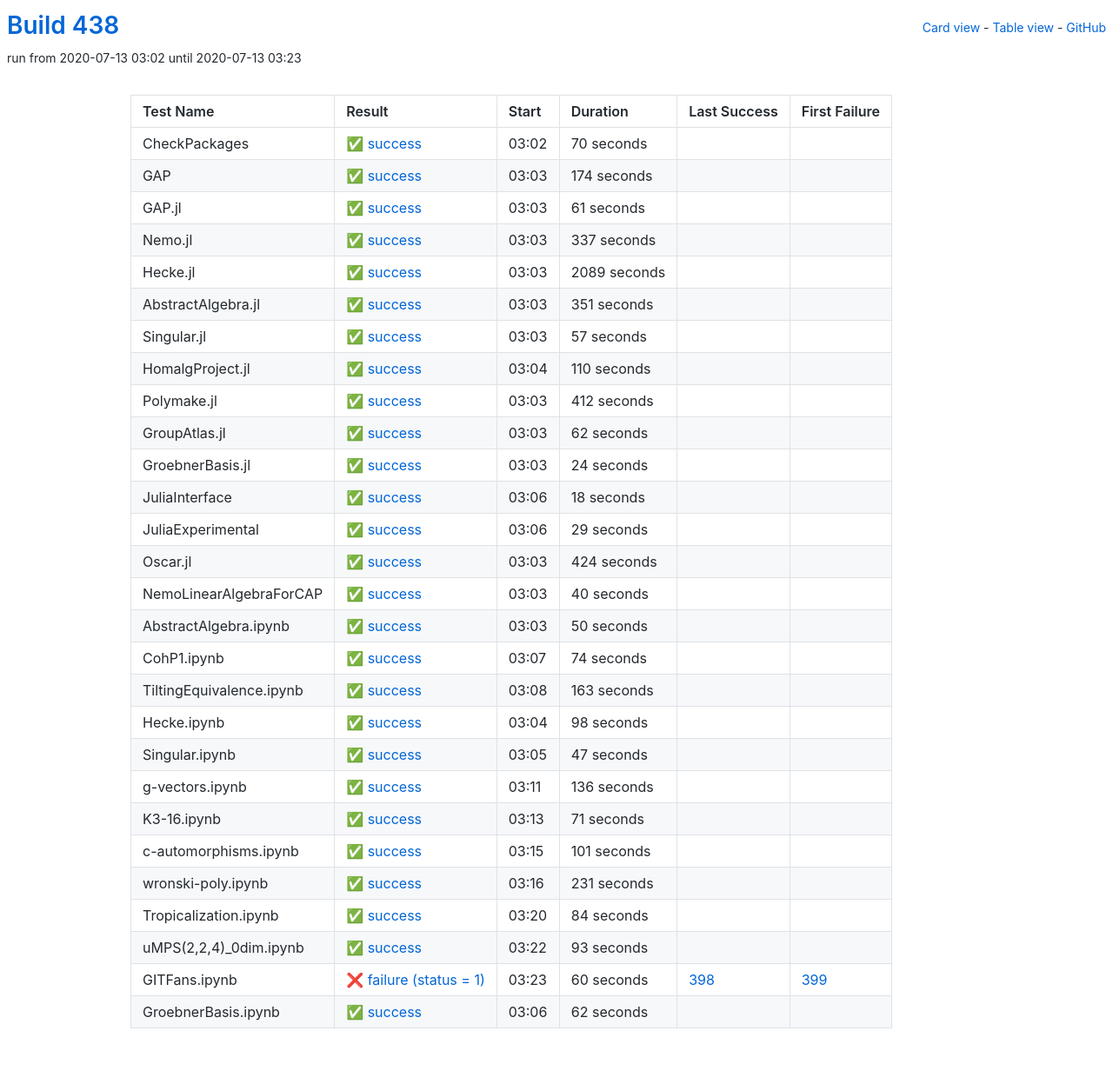
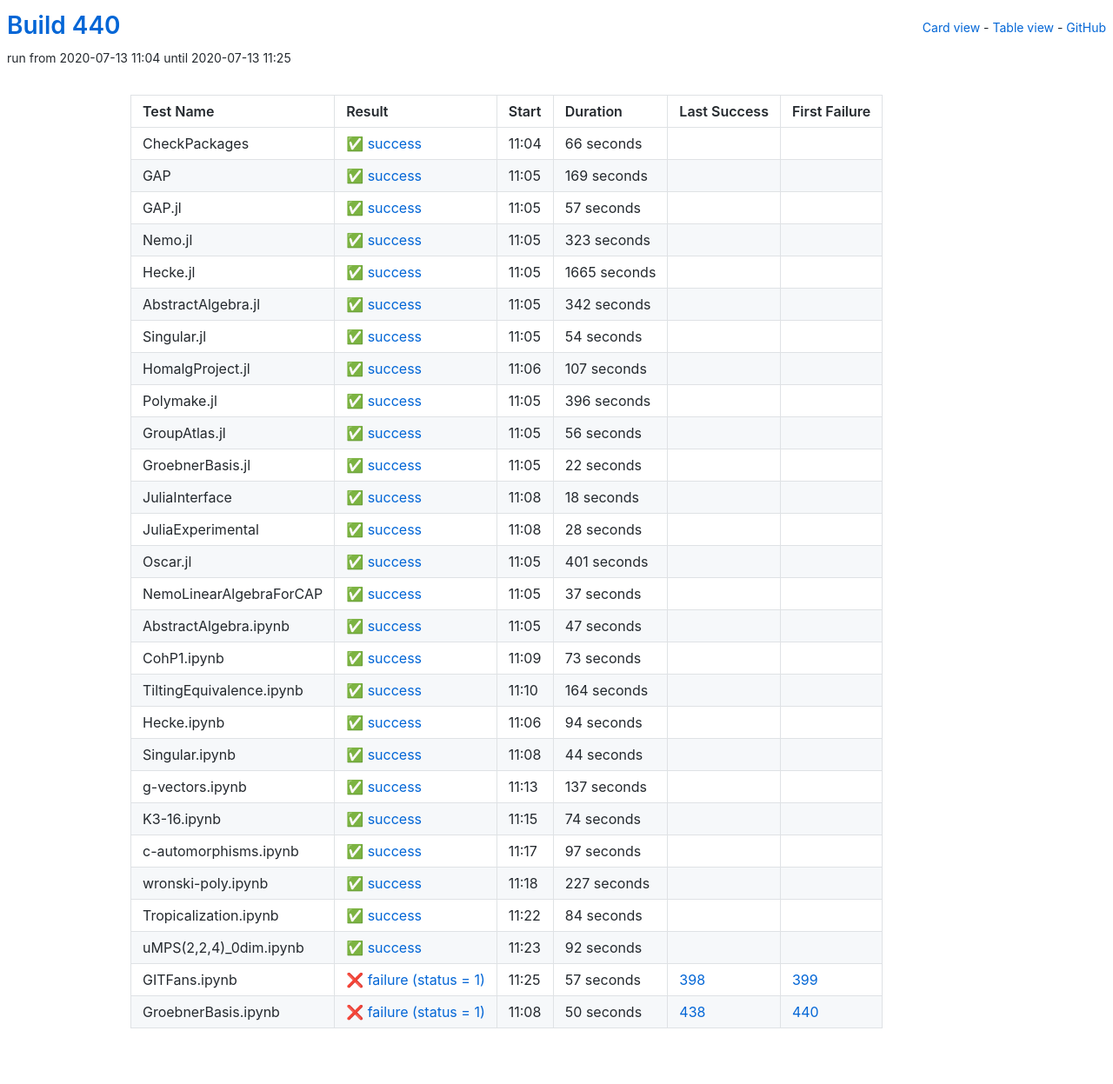
Before and after one commit to oscar-system/oscar-ci-status-stable, a Jekyll site: the page built from table.html, in a window 1280 px wide. Shown: the whole page at 87% size. Built offline with Jekyll 4.4.1, drawn with Linux system fonts in a browser that asks for light colours.

Commit message:
Build #440

```diff
--- a/_data/ci.yml
+++ b/_data/ci.yml
@@ -1,6 +1,6 @@
 ---
-build: 438
-build_url: https://oscarci.mathematik.uni-kl.de/job/oscar-stable/438/
+build: 440
+build_url: https://oscarci.mathematik.uni-kl.de/job/oscar-stable/440/
 job: oscar-stable
 organization: oscar-system
 repo: oscar-ci-status-stable
@@ -8,80 +8,32 @@ repourl: https://github.com/oscar-system/oscar-ci-status-stable
 tests:
 - name: CheckPackages
   id: checkpackages
-  log: https://oscarci.mathematik.uni-kl.de/job/oscar-stable/438/artifact/logs/build-438/CheckPackages.log
-  start: 2020-07-13 03:02
+  log: https://oscarci.mathematik.uni-kl.de/job/oscar-stable/440/artifact/logs/build-440/CheckPackages.log
+  start: 2020-07-13 11:04
   success: true
   exitcode: 0
   status: success
-  duration: 70
+  duration: 66
   last_success: false
   last_success_url:
   first_failure: false
   first_failure_url:
 - name: GAP
   id: gap
-  log: https://oscarci.mathematik.uni-kl.de/job/oscar-stable/438/artifact/logs/build-438/GAP.log
-  start: 2020-07-13 03:03
+  log: https://oscarci.mathematik.uni-kl.de/job/oscar-stable/440/artifact/logs/build-440/GAP.log
+  start: 2020-07-13 11:05
   success: true
   exitcode: 0
   status: success
-  duration: 174
+  duration: 169
   last_success: false
   last_success_url:
   first_failure: false
   first_failure_url:
 - name: GAP.jl
   id: gap-jl
-  log: https://oscarci.mathematik.uni-kl.de/job/oscar-stable/438/artifact/logs/build-438/GAP.jl.log
-  start: 2020-07-13 03:03
-  success: true
-  exitcode: 0
-  status: success
-  duration: 61
-  last_success: false
-  last_success_url:
-  first_failure: false
-  first_failure_url:
-- name: Nemo.jl
-  id: nemo-jl
-  log: https://oscarci.mathematik.uni-kl.de/job/oscar-stable/438/artifact/logs/build-438/Nemo.jl.log
-  start: 2020-07-13 03:03
-  success: true
-  exitcode: 0
-  status: success
-  duration: 337
-  last_success: false
-  last_success_url:
-  first_failure: false
-  first_failure_url:
-- name: Hecke.jl
-  id: hecke-jl
-  log: https://oscarci.mathematik.uni-kl.de/job/oscar-stable/438/artifact/logs/build-438/Hecke.jl.log
-  start: 2020-07-13 03:03
-  success: true
-  exitcode: 0
-  status: success
-  duration: 2089
-  last_success: false
-  last_success_url:
-  first_failure: false
-  first_failure_url:
-- name: AbstractAlgebra.jl
-  id: abstractalgebra-jl
-  log: https://oscarci.mathematik.uni-kl.de/job/oscar-stable/438/artifact/logs/build-438/AbstractAlgebra.jl.log
-  start: 2020-07-13 03:03
-  success: true
-  exitcode: 0
-  status: success
-  duration: 351
-  last_success: false
-  last_success_url:
-  first_failure: false
-  first_failure_url:
-- name: Singular.jl
-  id: singular-jl
-  log: https://oscarci.mathematik.uni-kl.de/job/oscar-stable/438/artifact/logs/build-438/Singular.jl.log
-  start: 2020-07-13 03:03
+  log: https://oscarci.mathematik.uni-kl.de/job/oscar-stable/440/artifact/logs/build-440/GAP.jl.log
+  start: 2020-07-13 11:05
   success: true
   exitcode: 0
   status: success
@@ -90,58 +42,106 @@ tests:
   last_success_url:
   first_failure: false
   first_failure_url:
-- name: HomalgProject.jl
-  id: homalgproject-jl
-  log: https://oscarci.mathematik.uni-kl.de/job/oscar-stable/438/artifact/logs/build-438/HomalgProject.jl.log
-  start: 2020-07-13 03:04
+- name: Nemo.jl
+  id: nemo-jl
+  log: https://oscarci.mathematik.uni-kl.de/job/oscar-stable/440/artifact/logs/build-440/Nemo.jl.log
+  start: 2020-07-13 11:05
   success: true
   exitcode: 0
   status: success
-  duration: 110
+  duration: 323
+  last_success: false
+  last_success_url:
+  first_failure: false
+  first_failure_url:
+- name: Hecke.jl
+  id: hecke-jl
+  log: https://oscarci.mathematik.uni-kl.de/job/oscar-stable/440/artifact/logs/build-440/Hecke.jl.log
+  start: 2020-07-13 11:05
+  success: true
+  exitcode: 0
+  status: success
+  duration: 1665
+  last_success: false
+  last_success_url:
+  first_failure: false
+  first_failure_url:
+- name: AbstractAlgebra.jl
+  id: abstractalgebra-jl
+  log: https://oscarci.mathematik.uni-kl.de/job/oscar-stable/440/artifact/logs/build-440/AbstractAlgebra.jl.log
+  start: 2020-07-13 11:05
+  success: true
+  exitcode: 0
+  status: success
+  duration: 342
+  last_success: false
+  last_success_url:
+  first_failure: false
+  first_failure_url:
+- name: Singular.jl
+  id: singular-jl
+  log: https://oscarci.mathematik.uni-kl.de/job/oscar-stable/440/artifact/logs/build-440/Singular.jl.log
+  start: 2020-07-13 11:05
+  success: true
+  exitcode: 0
+  status: success
+  duration: 54
+  last_success: false
+  last_success_url:
+  first_failure: false
+  first_failure_url:
+- name: HomalgProject.jl
+  id: homalgproject-jl
+  log: https://oscarci.mathematik.uni-kl.de/job/oscar-stable/440/artifact/logs/build-440/HomalgProject.jl.log
+  start: 2020-07-13 11:06
+  success: true
+  exitcode: 0
+  status: success
+  duration: 107
   last_success: false
   last_success_url:
   first_failure: false
   first_failure_url:
 - name: Polymake.jl
   id: polymake-jl
-  log: https://oscarci.mathematik.uni-kl.de/job/oscar-stable/438/artifact/logs/build-438/Polymake.jl.log
-  start: 2020-07-13 03:03
+  log: https://oscarci.mathematik.uni-kl.de/job/oscar-stable/440/artifact/logs/build-440/Polymake.jl.log
+  start: 2020-07-13 11:05
   success: true
   exitcode: 0
   status: success
-  duration: 412
+  duration: 396
   last_success: false
   last_success_url:
   first_failure: false
   first_failure_url:
 - name: GroupAtlas.jl
   id: groupatlas-jl
-  log: https://oscarci.mathematik.uni-kl.de/job/oscar-stable/438/artifact/logs/build-438/GroupAtlas.jl.log
-  start: 2020-07-13 03:03
+  log: https://oscarci.mathematik.uni-kl.de/job/oscar-stable/440/artifact/logs/build-440/GroupAtlas.jl.log
+  start: 2020-07-13 11:05
   success: true
   exitcode: 0
   status: success
-  duration: 62
+  duration: 56
   last_success: false
   last_success_url:
   first_failure: false
   first_failure_url:
 - name: GroebnerBasis.jl
   id: groebnerbasis-jl
-  log: https://oscarci.mathematik.uni-kl.de/job/oscar-stable/438/artifact/logs/build-438/GroebnerBasis.jl.log
-  start: 2020-07-13 03:03
+  log: https://oscarci.mathematik.uni-kl.de/job/oscar-stable/440/artifact/logs/build-440/GroebnerBasis.jl.log
+  start: 2020-07-13 11:05
   success: true
   exitcode: 0
   status: success
-  duration: 24
+  duration: 22
   last_success: false
   last_success_url:
   first_failure: false
   first_failure_url:
 - name: JuliaInterface
   id: juliainterface
-  log: https://oscarci.mathematik.uni-kl.de/job/oscar-stable/438/artifact/logs/build-438/JuliaInterface.log
-  start: 2020-07-13 03:06
+  log: https://oscarci.mathematik.uni-kl.de/job/oscar-stable/440/artifact/logs/build-440/JuliaInterface.log
+  start: 2020-07-13 11:08
   success: true
   exitcode: 0
   status: success
@@ -152,56 +152,116 @@ tests:
   first_failure_url:
 - name: JuliaExperimental
   id: juliaexperimental
-  log: https://oscarci.mathematik.uni-kl.de/job/oscar-stable/438/artifact/logs/build-438/JuliaExperimental.log
-  start: 2020-07-13 03:06
+  log: https://oscarci.mathematik.uni-kl.de/job/oscar-stable/440/artifact/logs/build-440/JuliaExperimental.log
+  start: 2020-07-13 11:08
   success: true
   exitcode: 0
   status: success
-  duration: 29
+  duration: 28
   last_success: false
   last_success_url:
   first_failure: false
   first_failure_url:
 - name: Oscar.jl
   id: oscar-jl
-  log: https://oscarci.mathematik.uni-kl.de/job/oscar-stable/438/artifact/logs/build-438/Oscar.jl.log
-  start: 2020-07-13 03:03
+  log: https://oscarci.mathematik.uni-kl.de/job/oscar-stable/440/artifact/logs/build-440/Oscar.jl.log
+  start: 2020-07-13 11:05
   success: true
   exitcode: 0
   status: success
-  duration: 424
+  duration: 401
   last_success: false
   last_success_url:
   first_failure: false
   first_failure_url:
 - name: NemoLinearAlgebraForCAP
   id: nemolinearalgebraforcap
-  log: https://oscarci.mathematik.uni-kl.de/job/oscar-stable/438/artifact/logs/build-438/NemoLinearAlgebraForCAP.log
-  start: 2020-07-13 03:03
+  log: https://oscarci.mathematik.uni-kl.de/job/oscar-stable/440/artifact/logs/build-440/NemoLinearAlgebraForCAP.log
+  start: 2020-07-13 11:05
   success: true
   exitcode: 0
   status: success
-  duration: 40
+  duration: 37
   last_success: false
   last_success_url:
   first_failure: false
   first_failure_url:
 - name: AbstractAlgebra.ipynb
   id: abstractalgebra-ipynb
-  log: https://oscarci.mathematik.uni-kl.de/job/oscar-stable/438/artifact/logs/build-438/AbstractAlgebra.ipynb.log
-  start: 2020-07-13 03:03
+  log: https://oscarci.mathematik.uni-kl.de/job/oscar-stable/440/artifact/logs/build-440/AbstractAlgebra.ipynb.log
+  start: 2020-07-13 11:05
   success: true
   exitcode: 0
   status: success
-  duration: 50
+  duration: 47
   last_success: false
   last_success_url:
   first_failure: false
   first_failure_url:
 - name: CohP1.ipynb
   id: cohp1-ipynb
-  log: https://oscarci.mathematik.uni-kl.de/job/oscar-stable/438/artifact/logs/build-438/CohP1.ipynb.log
-  start: 2020-07-13 03:07
+  log: https://oscarci.mathematik.uni-kl.de/job/oscar-stable/440/artifact/logs/build-440/CohP1.ipynb.log
+  start: 2020-07-13 11:09
+  success: true
+  exitcode: 0
+  status: success
+  duration: 73
+  last_success: false
+  last_success_url:
+  first_failure: false
+  first_failure_url:
+- name: TiltingEquivalence.ipynb
+  id: tiltingequivalence-ipynb
+  log: https://oscarci.mathematik.uni-kl.de/job/oscar-stable/440/artifact/logs/build-440/TiltingEquivalence.ipynb.log
+  start: 2020-07-13 11:10
+  success: true
+  exitcode: 0
+  status: success
+  duration: 164
+  last_success: false
+  last_success_url:
+  first_failure: false
+  first_failure_url:
+- name: Hecke.ipynb
+  id: hecke-ipynb
+  log: https://oscarci.mathematik.uni-kl.de/job/oscar-stable/440/artifact/logs/build-440/Hecke.ipynb.log
+  start: 2020-07-13 11:06
+  success: true
+  exitcode: 0
+  status: success
+  duration: 94
+  last_success: false
+  last_success_url:
+  first_failure: false
+  first_failure_url:
+- name: Singular.ipynb
+  id: singular-ipynb
+  log: https://oscarci.mathematik.uni-kl.de/job/oscar-stable/440/artifact/logs/build-440/Singular.ipynb.log
+  start: 2020-07-13 11:08
+  success: true
+  exitcode: 0
+  status: success
+  duration: 44
+  last_success: false
+  last_success_url:
+  first_failure: false
+  first_failure_url:
+- name: g-vectors.ipynb
+  id: g-vectors-ipynb
+  log: https://oscarci.mathematik.uni-kl.de/job/oscar-stable/440/artifact/logs/build-440/g-vectors.ipynb.log
+  start: 2020-07-13 11:13
+  success: true
+  exitcode: 0
+  status: success
+  duration: 137
+  last_success: false
+  last_success_url:
+  first_failure: false
+  first_failure_url:
+- name: K3-16.ipynb
+  id: k3-16-ipynb
+  log: https://oscarci.mathematik.uni-kl.de/job/oscar-stable/440/artifact/logs/build-440/K3-16.ipynb.log
+  start: 2020-07-13 11:15
   success: true
   exitcode: 0
   status: success
@@ -210,94 +270,34 @@ tests:
   last_success_url:
   first_failure: false
   first_failure_url:
-- name: TiltingEquivalence.ipynb
-  id: tiltingequivalence-ipynb
-  log: https://oscarci.mathematik.uni-kl.de/job/oscar-stable/438/artifact/logs/build-438/TiltingEquivalence.ipynb.log
-  start: 2020-07-13 03:08
+- name: c-automorphisms.ipynb
+  id: c-automorphisms-ipynb
+  log: https://oscarci.mathematik.uni-kl.de/job/oscar-stable/440/artifact/logs/build-440/c-automorphisms.ipynb.log
+  start: 2020-07-13 11:17
   success: true
   exitcode: 0
   status: success
-  duration: 163
-  last_success: false
-  last_success_url:
-  first_failure: false
-  first_failure_url:
-- name: Hecke.ipynb
-  id: hecke-ipynb
-  log: https://oscarci.mathematik.uni-kl.de/job/oscar-stable/438/artifact/logs/build-438/Hecke.ipynb.log
-  start: 2020-07-13 03:04
-  success: true
-  exitcode: 0
-  status: success
-  duration: 98
-  last_success: false
-  last_success_url:
-  first_failure: false
-  first_failure_url:
-- name: Singular.ipynb
-  id: singular-ipynb
-  log: https://oscarci.mathematik.uni-kl.de/job/oscar-stable/438/artifact/logs/build-438/Singular.ipynb.log
-  start: 2020-07-13 03:05
-  success: true
-  exitcode: 0
-  status: success
-  duration: 47
-  last_success: false
-  last_success_url:
-  first_failure: false
-  first_failure_url:
-- name: g-vectors.ipynb
-  id: g-vectors-ipynb
-  log: https://oscarci.mathematik.uni-kl.de/job/oscar-stable/438/artifact/logs/build-438/g-vectors.ipynb.log
-  start: 2020-07-13 03:11
-  success: true
-  exitcode: 0
-  status: success
-  duration: 136
-  last_success: false
-  last_success_url:
-  first_failure: false
-  first_failure_url:
-- name: K3-16.ipynb
-  id: k3-16-ipynb
-  log: https://oscarci.mathematik.uni-kl.de/job/oscar-stable/438/artifact/logs/build-438/K3-16.ipynb.log
-  start: 2020-07-13 03:13
-  success: true
-  exitcode: 0
-  status: success
-  duration: 71
-  last_success: false
-  last_success_url:
-  first_failure: false
-  first_failure_url:
-- name: c-automorphisms.ipynb
-  id: c-automorphisms-ipynb
-  log: https://oscarci.mathematik.uni-kl.de/job/oscar-stable/438/artifact/logs/build-438/c-automorphisms.ipynb.log
-  start: 2020-07-13 03:15
-  success: true
-  exitcode: 0
-  status: success
-  duration: 101
+  duration: 97
   last_success: false
   last_success_url:
   first_failure: false
   first_failure_url:
 - name: wronski-poly.ipynb
   id: wronski-poly-ipynb
-  log: https://oscarci.mathematik.uni-kl.de/job/oscar-stable/438/artifact/logs/build-438/wronski-poly.ipynb.log
-  start: 2020-07-13 03:16
+  log: https://oscarci.mathematik.uni-kl.de/job/oscar-stable/440/artifact/logs/build-440/wronski-poly.ipynb.log
+  start: 2020-07-13 11:18
   success: true
   exitcode: 0
   status: success
-  duration: 231
+  duration: 227
   last_success: false
   last_success_url:
   first_failure: false
   first_failure_url:
 - name: Tropicalization.ipynb
   id: tropicalization-ipynb
-  log: https://oscarci.mathematik.uni-kl.de/job/oscar-stable/438/artifact/logs/build-438/Tropicalization.ipynb.log
-  start: 2020-07-13 03:20
+  log: https://oscarci.mathematik.uni-kl.de/job/oscar-stable/440/artifact/logs/build-440/Tropicalization.ipynb.log
+  start: 2020-07-13 11:22
   success: true
   exitcode: 0
   status: success
@@ -308,37 +308,37 @@ tests:
   first_failure_url:
 - name: uMPS(2,2,4)_0dim.ipynb
   id: umps-2-2-4-0dim-ipynb
-  log: https://oscarci.mathematik.uni-kl.de/job/oscar-stable/438/artifact/logs/build-438/uMPS-2-2-4-_0dim.ipynb.log
-  start: 2020-07-13 03:22
+  log: https://oscarci.mathematik.uni-kl.de/job/oscar-stable/440/artifact/logs/build-440/uMPS-2-2-4-_0dim.ipynb.log
+  start: 2020-07-13 11:23
   success: true
   exitcode: 0
   status: success
-  duration: 93
+  duration: 92
   last_success: false
   last_success_url:
   first_failure: false
   first_failure_url:
 - name: GITFans.ipynb
   id: gitfans-ipynb
-  log: https://oscarci.mathematik.uni-kl.de/job/oscar-stable/438/artifact/logs/build-438/GITFans.ipynb.log
-  start: 2020-07-13 03:23
+  log: https://oscarci.mathematik.uni-kl.de/job/oscar-stable/440/artifact/logs/build-440/GITFans.ipynb.log
+  start: 2020-07-13 11:25
   success: false
   exitcode: 1
   status: failure
-  duration: 60
+  duration: 57
   last_success: 398
   last_success_url: https://oscarci.mathematik.uni-kl.de/job/oscar-stable/398/
   first_failure: 399
   first_failure_url: https://oscarci.mathematik.uni-kl.de/job/oscar-stable/399/
 - name: GroebnerBasis.ipynb
   id: groebnerbasis-ipynb
-  log: https://oscarci.mathematik.uni-kl.de/job/oscar-stable/438/artifact/logs/build-438/GroebnerBasis.ipynb.log
-  start: 2020-07-13 03:06
-  success: true
-  exitcode: 0
-  status: success
-  duration: 62
-  last_success: false
-  last_success_url:
-  first_failure: false
-  first_failure_url:
+  log: https://oscarci.mathematik.uni-kl.de/job/oscar-stable/440/artifact/logs/build-440/GroebnerBasis.ipynb.log
+  start: 2020-07-13 11:08
+  success: false
+  exitcode: 1
+  status: failure
+  duration: 50
+  last_success: 438
+  last_success_url: https://oscarci.mathematik.uni-kl.de/job/oscar-stable/438/
+  first_failure: 440
+  first_failure_url: https://oscarci.mathematik.uni-kl.de/job/oscar-stable/440/
```
Also changed, not shown: README.md.
